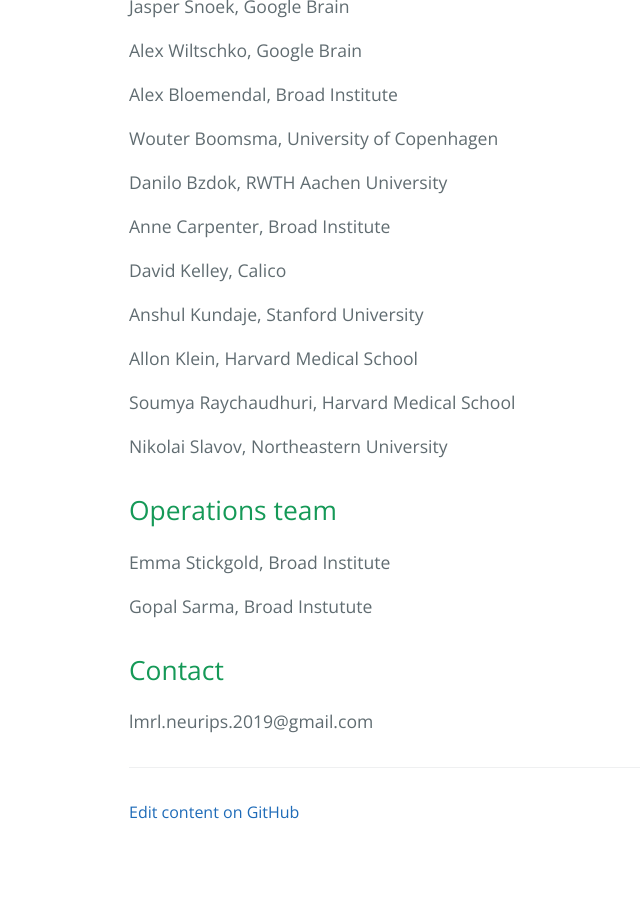
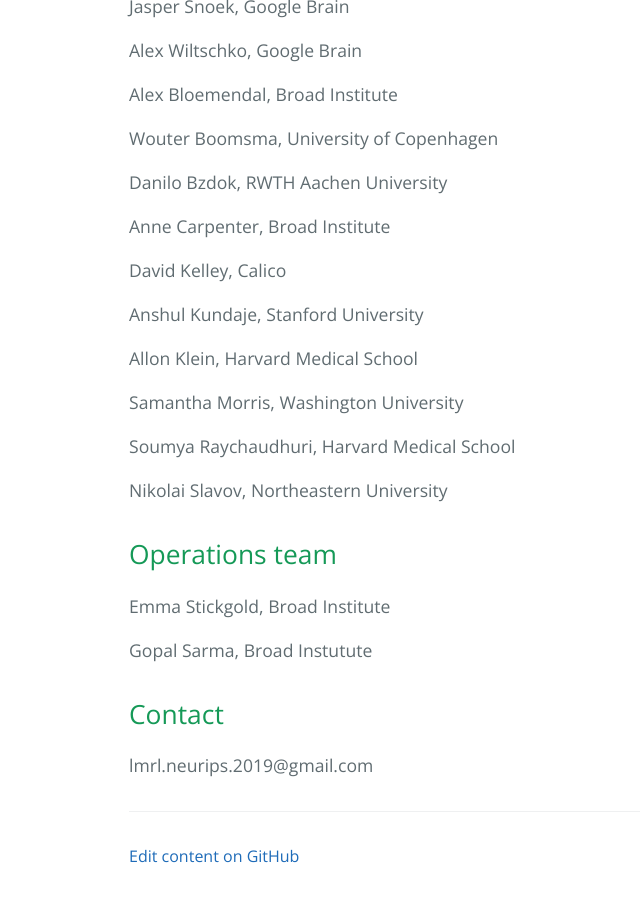
Before and after one commit to lmrl-bio/lmrl-bio.github.io, a Jekyll site: the page built from people.md, in a window 1280 px wide and 900 px high, scrolled down 1200 px. Shown: the whole window, without its empty margins (95-735 px from the left). Built offline with Jekyll 4.4.1, drawn with Linux system fonts in a browser that asks for light colours; our own code applies the rules of GitHub Pages for plain Markdown files; before the commit the page ends 2056 px from its top, so only the background shows below that.

Commit message:
Update people.md

```diff
--- a/people.md
+++ b/people.md
@@ -49,6 +49,8 @@ Anshul Kundaje, Stanford University
 
 Allon Klein, Harvard Medical School
 
+Samantha Morris, Washington University
+
 Soumya Raychaudhuri, Harvard Medical School
 
 Nikolai Slavov, Northeastern University
```
